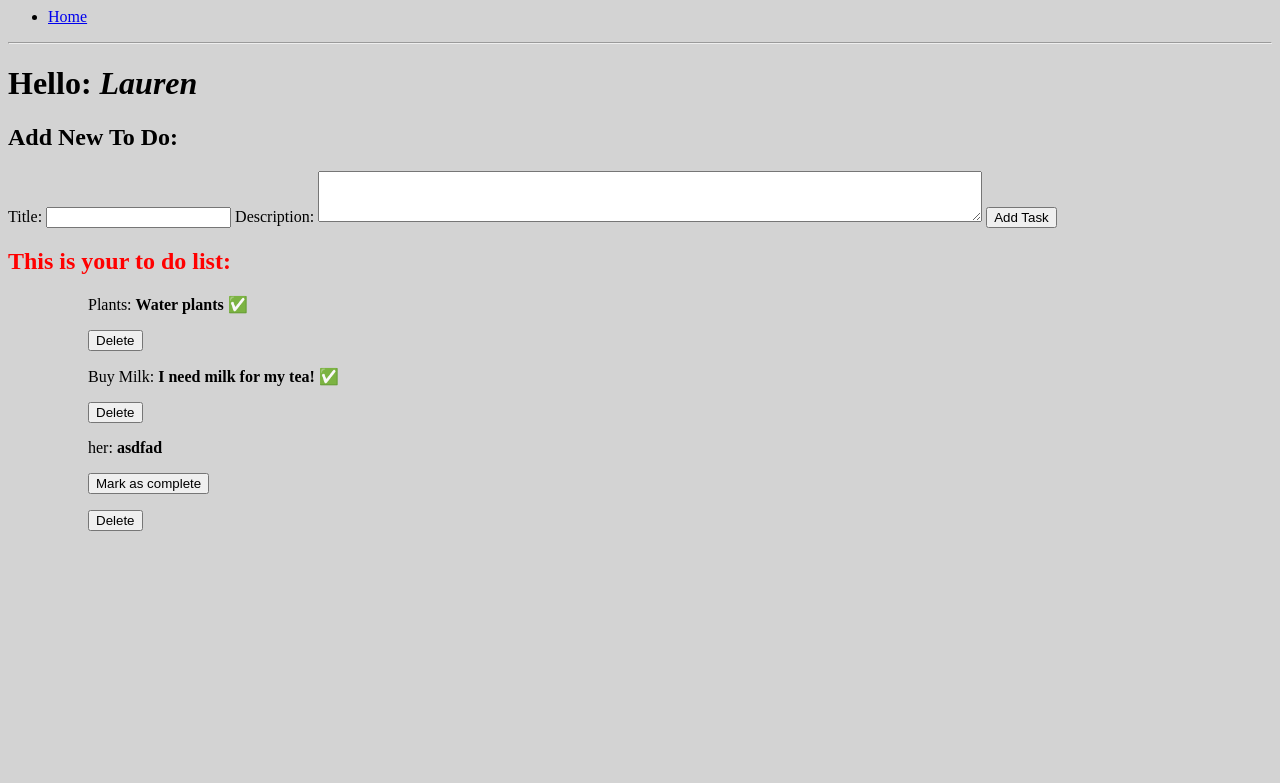
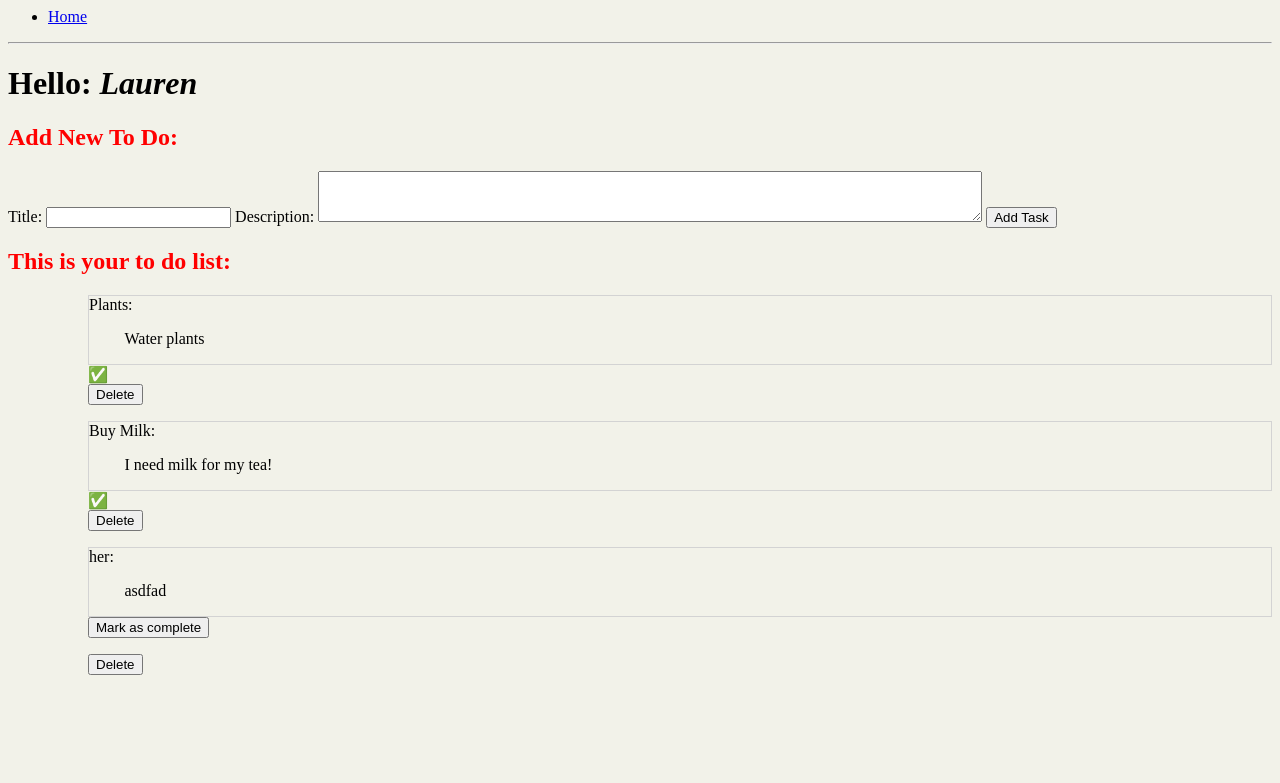
Before and after one commit to Lauren-Brett/Python-Flask-SQLAlchemy, a Flask app: page / in a window 1280 px wide. Shown: the top 783 px of the page. Run offline with Flask 2, Linux system fonts and the light colour scheme; data comes from the database, SQL or seed files in the repository; both versions use the stored data as it was after the commit.

Commit message:
new todo styled

```diff
--- a/app/static/css/main.css
+++ b/app/static/css/main.css
@@ -1,3 +1,18 @@
 body {
-    background-color: lightgray;
+    background-color: rgb(242, 242, 233);
 }
+
+.container {
+   width: auto;
+    margin-left: 5em;
+
+}
+.description {
+    margin-left: 3%;
+}
+h2 {
+    color: red;
+}
+.todo {
+    border: lightgray solid 1px;
+}
--- a/app/templates/index.html
+++ b/app/templates/index.html
@@ -5,7 +5,8 @@
 <h1>
     Hello: <em>{{user.username}}</em>
 </h1>
-<h2>Add New To Do:</h2>
+<div class="">
+    <h2>Add New To Do:</h2>
 <form action="/tasks" method="POST">
     <label for="title">Title:</label>
     <input type="text" name="title" id="title" />
@@ -13,17 +14,21 @@
         <textarea name="description" id="description" rows="3" cols="80"></textarea></label>
     <input type="submit" value="Add Task">
   </form>
+</div>
 
-<h2 style="color: red">This is your to do list:</h2>
+<h2>This is your to do list:</h2>
 
 {% for task in tasks %}
-<div style="margin-left: 5em;">
+<div class="container">
 
-    <p>
-        {{task.title}}: <b>{{task.description}}</b>
+    <div class="todo">
+       <label> {{task.title}}: </label>
+       <p class="description">{{task.description}}</p>
+    </div>
         {% if task.done %}
         <span>&#9989;</span>
         {%else %}
+
         <span>
             <form action="/tasks/{{task.id}}" method="POST">
                 <input type="submit" value="Mark as complete">
@@ -36,8 +41,11 @@
                 <input type="submit" value="Delete">
             </form>
         </span>
-    </p>
+
 </div>
 {% endfor %}
 
+
+
+
 {% endblock%}
```
Also changed, not shown: app.db.
